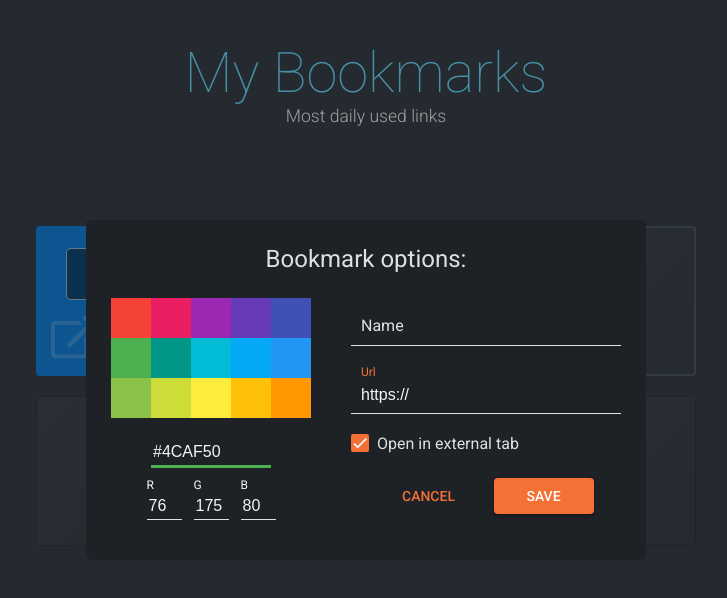
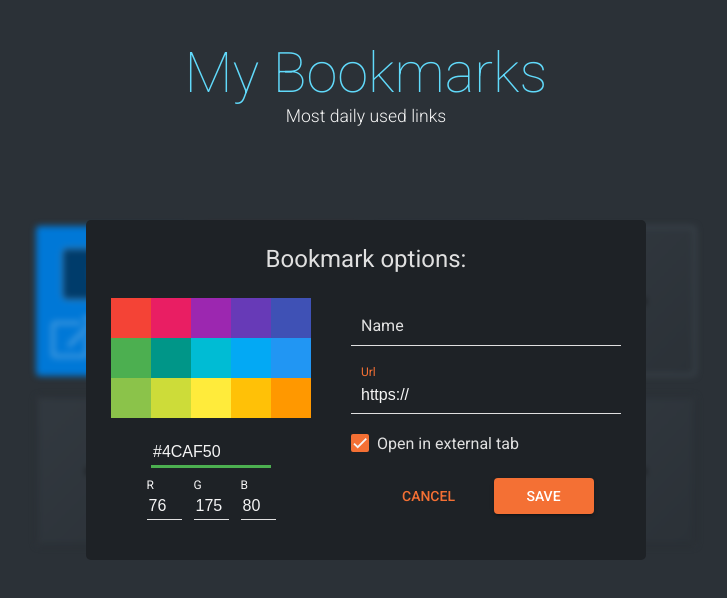
Before and after one commit to juanjoms/my-bookmarks, a React (Create React App) app: page / in a window 1280 px wide. Both pictures are taken after a click on the button 895 px from the left and 301 px from the top of the page. Shown: the top 598 px of the page, without its empty margins (274-1001 px from the left). Built offline with nearby package versions, Linux system fonts and the light colour scheme; a web font is replaced by a local one.

Commit message:
Added new animations for hover over a bookmark, blurred bookmarks when modal is open

```diff
--- a/src/bookmarklist/BookmarkList.scss
+++ b/src/bookmarklist/BookmarkList.scss
@@ -6,6 +6,11 @@
   justify-content: center;
   margin: 0 auto;
   margin-top: 90px;
+  &.blurred {
+    transition: filter $slow;
+    transition-delay: $slow;
+    filter: blur(3px);
+  }
 
   @media screen and (max-width: $screen-mobile-max) {
     grid-template-columns: repeat(2, auto);
--- a/src/bookmarklist/BookmarkList.tsx
+++ b/src/bookmarklist/BookmarkList.tsx
@@ -28,7 +28,7 @@ const BookmarkList = () => {
   });
 
   const handleAddEdit = (bookmark: BookmarkModel) => {
-      setModalConfig({showModal: true, bookmark });
+    setModalConfig({showModal: true, bookmark });
   }
   const closeModal = (bookmark: BookmarkModel) => {
     setModalConfig({showModal: false, bookmark});
@@ -44,7 +44,7 @@ const BookmarkList = () => {
   }
   return (
     <>
-      <div className="BookmarkList">
+      <div className={`BookmarkList ${modalConfig.showModal ? 'blurred': ''}`}>
         {
           bookmarks.map((bookmark) =>
             <Bookmark
--- a/src/bookmarklist/bookmark/Bookmark.scss
+++ b/src/bookmarklist/bookmark/Bookmark.scss
@@ -34,7 +34,7 @@
     background-position: 15% 85%;
     background-size: 50px;
     background-repeat: no-repeat;
-    transition: all $fast ease;
+    transition: all $normal ease;
     a {
       width: 100%;
       height: 100%;
@@ -47,24 +47,22 @@
       .overlay {
         background-color: rgba(black, 0.5);
         color: white;
-        border: 1px solid rgba(white, 0.6);
-        font-size: 17px;
+        border: 1px solid rgba(white, 0.5);
+        font-size: 18px;
         font-weight: $light;
         font-family: $muli;
         border-radius: 5px 0 0 5px;
-        width: 80%;
+        width: 124px;
         min-height: 52px;
         position: absolute;
         border-right: none;
-        top: 14%;
         top: 22px;
         right: 0;
+        padding: 0 5px;
         display: flex;
         justify-content: center;
         align-items: center;
-        padding: 0 8px;
         line-height: 1.1em;
-        transition: background-color $slow ease;
       }
       .watermark-icon {
         position: absolute;
@@ -72,7 +70,7 @@
         width: 48px;
         left: 15px;
         bottom: 15px;
-        opacity: 0.2;
+        opacity: 0.25;
         &.light-icon {
           fill: $light-color;
         }
@@ -116,11 +114,13 @@
       }
     }
     &:hover {
-      height: 166px;
-      margin: 2px 10px;
+      height: 164px;
+      margin: 3px 10px;
       filter: brightness(1.1);
-      .overlay {
-        background-color: rgba(black,  0.6);
+      .watermark-icon {
+        animation: spinAndScale $slow linear;
+        animation-delay: $normal;
+        animation-fill-mode: forwards;
       }
       .ctas {
         display: block;
@@ -147,3 +147,8 @@
 @keyframes spin {
   100% { transform:rotate(180deg); }
 }
+
+@keyframes spinAndScale {
+  50% { transform: rotate(360deg) scale(1);  }
+  100% { transform: scale(1.1); }
+}
--- a/src/bookmarklist/dummyBookmarks.js
+++ b/src/bookmarklist/dummyBookmarks.js
@@ -13,7 +13,7 @@ export const dummyBookmarks = [
     value: 'Youtube',
     url: 'https://youtube.com',
     isExternal: true,
-    backColor: '#E32424'
+    backColor: '#d71e18'
   },
   {
     key: 2,
--- a/src/modal/Modal.scss
+++ b/src/modal/Modal.scss
@@ -35,7 +35,7 @@
     right: 0;
     bottom: 0;
     background: $dark-color;
-    opacity: 0.4;
+    opacity: 0;
     z-index: 1;
   }
 
--- a/src/shared/_variables.scss
+++ b/src/shared/_variables.scss
@@ -25,5 +25,5 @@ $screen-tablet-max: 991px;
 
 /* Animation times */
 $fast: 200ms;
-$normal: 340ms;
+$normal: 300ms;
 $slow: 500ms;
```
